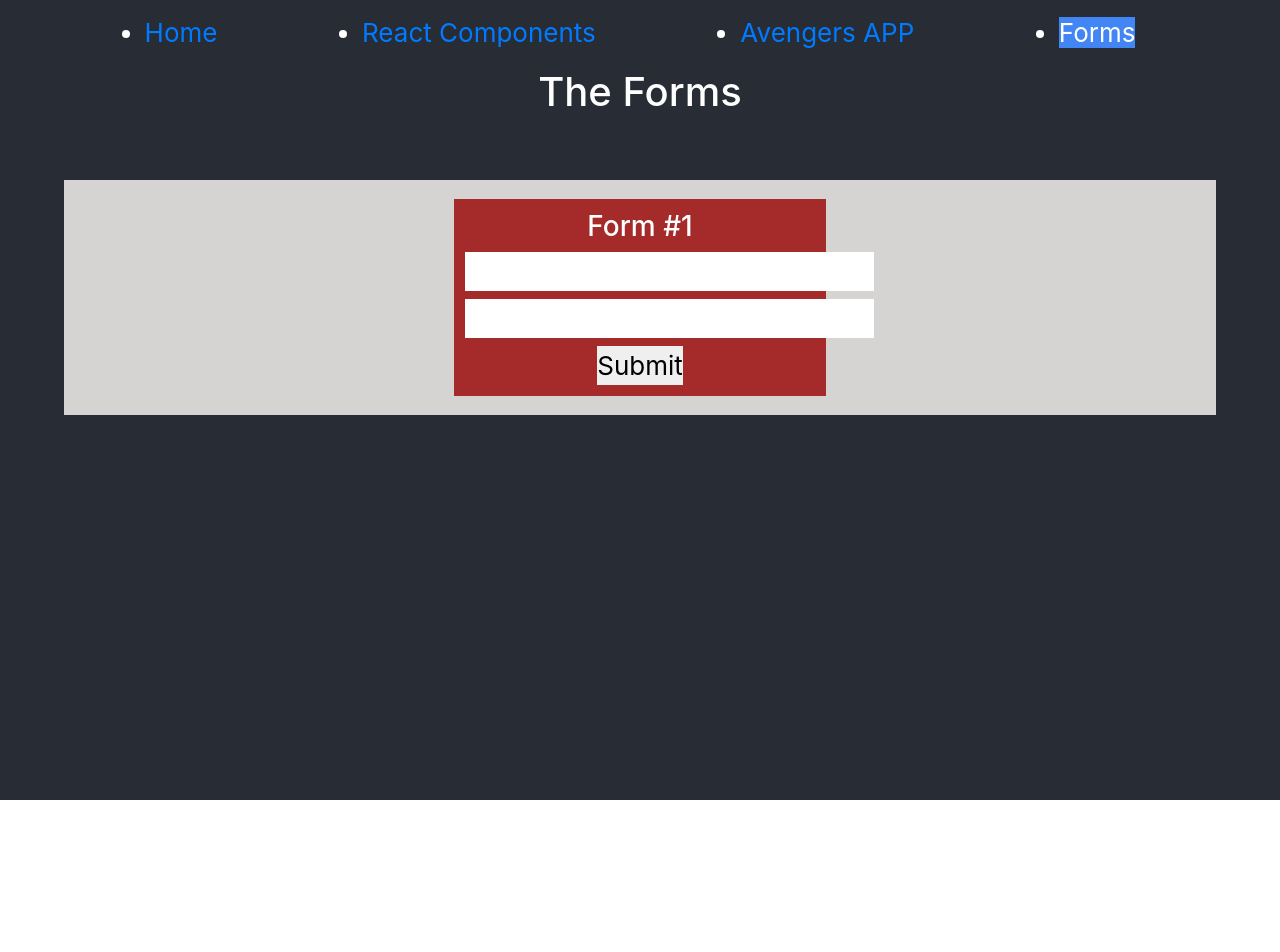
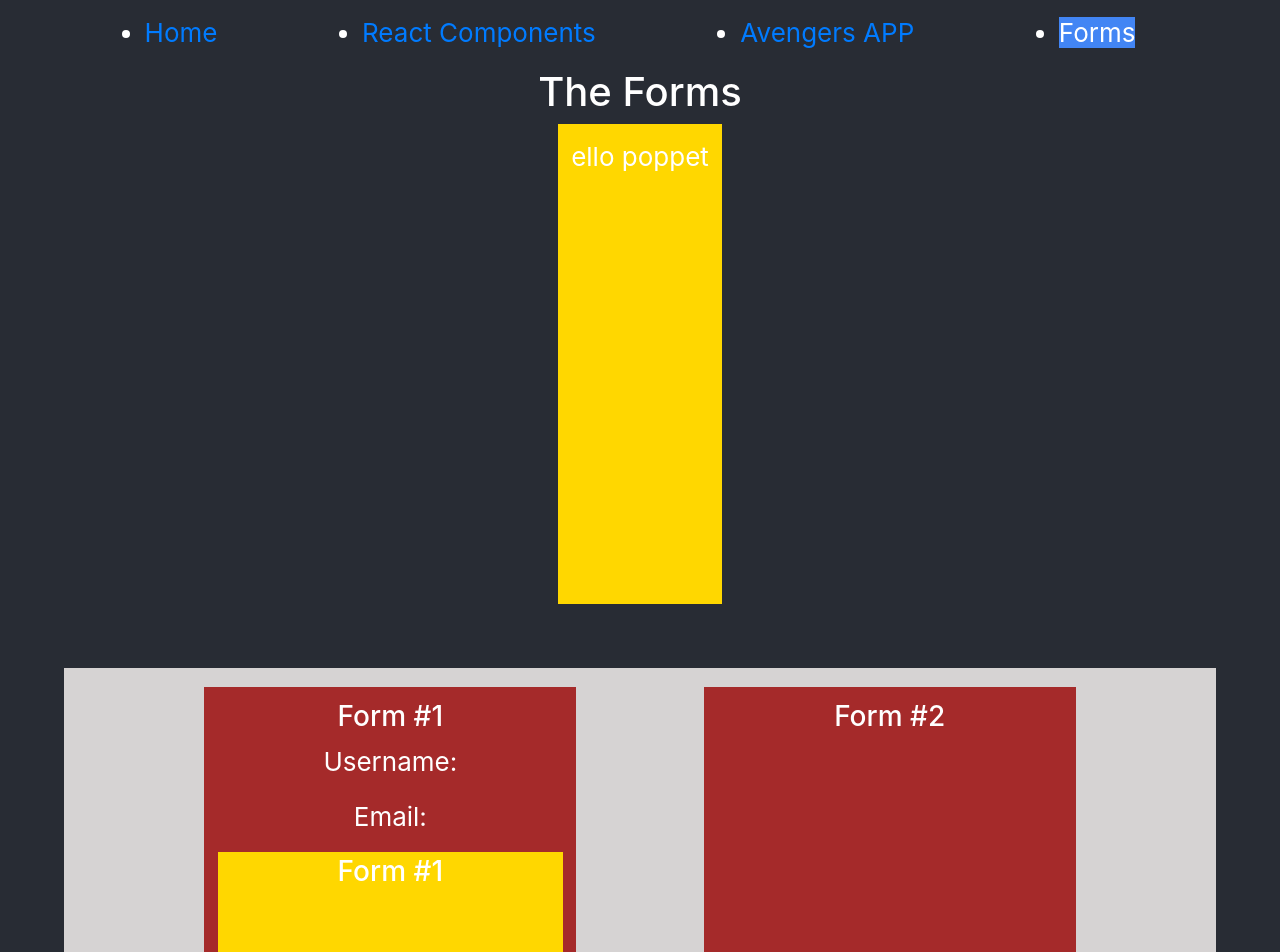
Before and after one commit to DustinThewind505/login-practice, a React (Create React App) app in the folder react-practice/: page /page3 in a window 1280 px wide. Shown: the top 952 px of the page. Before the commit the page ends 800 px from the top, so only its background shows below. Built offline with nearby package versions, Linux system fonts and the light colour scheme.

Commit message:
display form bug

```diff
--- a/react-practice/src/App.css
+++ b/react-practice/src/App.css
@@ -6,20 +6,6 @@
   text-align: center;
   transition: all 0.2s ease-in;
 }
-
-/* h2 {
-  margin-bottom: 0.5em;
-} */
-
-/* p {
-  margin-bottom: 0.5em;
-} */
-
-/* input {
-  width: 50%;
-  height: 3vh;
-  margin: 1em 0;
-} */
 
 .App-logo {
   height: 40vmin;
@@ -185,13 +171,19 @@ a:hover {
   color: red;
 }
 
+.forms-app {
+  display: flex;
+  flex-direction: column;
+  align-items: center;
+}
+
 .forms-page-container {
   width: 90%;
   margin: 5% auto;
   padding: 1.5% 1%;
   display: flex;
   flex-wrap: wrap;
-  justify-content: center;
+  justify-content: space-evenly;
   background-color: rgb(214, 211, 211);
 }
 
@@ -199,6 +191,38 @@ a:hover {
   width: 33%;
   padding: 1%;
   background-color: brown;
+  border: 2px solid brown;
+}
+
+form {
+  height: 60vh;
+  padding: 1%;
+  display: flex;
+  flex-direction: column;
+  justify-content: space-between;
+  background-color: gold;
+}
+
+.form-body {
+  display: flex;
+  flex-direction: column;
+}
+
+.form-container:hover {
+  border: 2px solid black;
+  box-shadow: 0 10px 20px rgba(0, 0, 0, 0.3);
+  transform: translateY(-1px);
+}
+
+.display-form {
+  background: url("https://pluspng.com/img-png/burnt-paper-png-burnt-paper-327.png");
+  height: 40vh;
+  margin: 0 auto;
+  /* background-color: chartreuse; */
+}
+
+.display-form:hover {
+  border: 2px solid white;
 }
 
 @keyframes App-logo-spin {
--- a/react-practice/src/components/PAGE3/forms/form1.js
+++ b/react-practice/src/components/PAGE3/forms/form1.js
@@ -1,22 +1,56 @@
-import React from 'react';
+import React, { useState } from 'react';
+import FormOne from './form1A';
 
 
 
+function Form1(props) {
+    const [formData, setFormData] = useState({
+        username: "",
+        email: ""
+    })
 
-function Form1() {
+    const handleChange = e => {
+        const newFormState = {
+            ...formData,
+            username: e.target.value,
+        }
+
+        setFormData(newFormState)
+    }
+
+    const handleEmail = e => {
+        setFormData({
+            ...formData,
+            email: e.target.value
+        })
+    }
+
+    const handleSubmit = e => {
+        e.preventDefault();
+        const newForm = {
+            ...formData
+        }
 
 
+        props.setDisplayForm(newForm)
+    }
 
+
+    console.log(formData)
     return (
         <div className='form-container'>
-            <form>
+             {/* onClick={() => props.setDisplayForm(formData)} */}
+            <h3>Form #1</h3>
+            <p>Username: {formData.username}</p>
+            <p>Email: {formData.email}</p>
+            <form onSubmit={handleSubmit}>
             <h3>Form #1</h3>
             <section className='form-body'>
                 <label>
-                        <input type="text" name="username" />
+                    <input type='text' name='username'  onChange={handleChange}  />
                 </label>
                 <label>
-                        <input type="email" name='email' />
+                    <input type='text' name='email'  onChange={handleEmail} />
                 </label>
             </section>
             <footer>
--- /dev/null
+++ b/react-practice/src/components/PAGE3/forms/form1A.js
@@ -0,0 +1,28 @@
+import React from 'react';
+
+
+
+
+function FormOne(props) {
+
+
+
+    return (
+        <form onSubmit={e => e.preventDefault()}>
+            <h3>Form #1</h3>
+            <section className='form-body'>
+                <label>
+                    <input type='text' name='username'  onChange={props.handleChange}  />
+                </label>
+                <label>
+                    <input type='text' name='email'  onChange={props.handleEmail} />
+                </label>
+            </section>
+            <footer>
+                <button type='submit'>Submit</button>
+            </footer>
+        </form>
+    )
+}
+
+export default FormOne;
--- /dev/null
+++ b/react-practice/src/components/PAGE3/forms/form2.js
@@ -0,0 +1,17 @@
+import React from 'react';
+import FormTwo from './form2A';
+
+
+
+function Form2(props) {
+
+
+
+    return (
+        <div className='form-container' onClick={() => props.setDisplayForm(<FormTwo />)}>
+            <h3>Form #2</h3>
+        </div>
+    )
+}
+
+export default Form2;
--- /dev/null
+++ b/react-practice/src/components/PAGE3/forms/form2A.js
@@ -0,0 +1,31 @@
+import React from 'react';
+
+
+
+
+function FormTwo(props) {
+
+
+
+    return (
+        <form className='form' onSubmit={e => e.preventDefault()}>
+            <h3>Form #1</h3>
+            <section className='form-body'>
+                <label>
+                    <input type="text" name="username" />
+                </label>
+                <label>
+                    <input type="email" name='email' />
+                </label>
+                <label>
+                    <input type="checkbox" name='checkbox' />
+                </label>
+            </section>
+            <footer>
+                <button type='submit'>Submit</button>
+            </footer>
+        </form>
+    )
+}
+
+export default FormTwo;
--- a/react-practice/src/components/PAGE3/page3.js
+++ b/react-practice/src/components/PAGE3/page3.js
@@ -1,21 +1,29 @@
 import React, { useState } from 'react';
 
 import Form1 from './forms/form1';
+import Form2 from './forms/form2';
 
 function Page3() {
-    const [displayForm, setDisplayForm] = useState("");
+    const [displayForm, setDisplayForm] = useState({
+        name: "ello poppet"
+    });
 
 
-    return(
+    return (
         <>
-        <section>
-            <h1>The Forms</h1>
-            {displayForm}
-            <div className='forms-page-container'onClick={() => setDisplayForm(<Form1 />)}>
-                <Form1 />
+            <section className="forms-app">
+                <h1>The Forms</h1>
+                <form onSubmit={e => e.preventDefault()}>
+                    {Object.values(displayForm).map(element => <p>{element}</p>)}
+                </form>
 
-            </div>
-        </section>
+
+                <div className='forms-page-container'>
+                    <Form1 setDisplayForm={setDisplayForm}/>
+                    <Form2 setDisplayForm={setDisplayForm}/>
+
+                </div>
+            </section>
         </>
     )
 }
```
Lines whose indentation alone changed are shown as unchanged.
